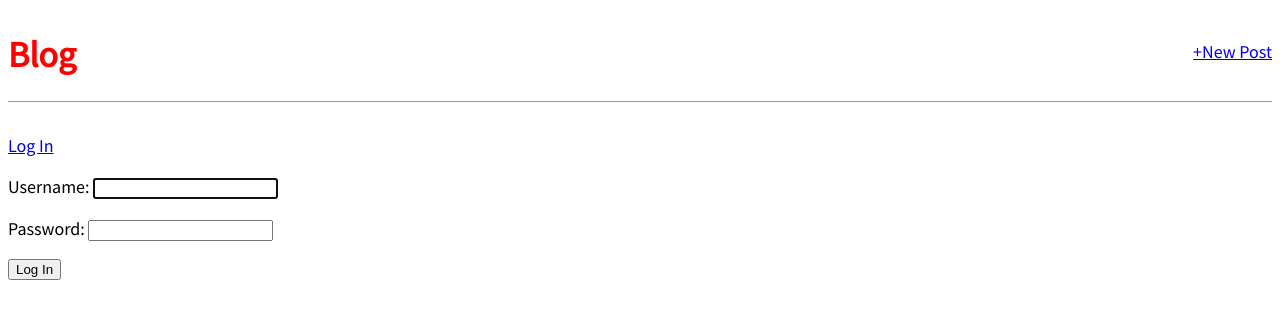
After one commit to thisizkp/django-blog, a Django app: page /accounts/login/ in a window 1280 px wide. The commit adds this page. Shown: the top 319 px of the page. Run offline with Django 3.2, Linux system fonts and the light colour scheme.

Commit message:
add login/logout

```diff
--- a/blog_project/settings.py
+++ b/blog_project/settings.py
@@ -120,3 +120,6 @@ USE_TZ = True
 
 STATIC_URL = '/static/'
 STATICFILES_DIRS = [os.path.join(BASE_DIR, 'static')]
+
+LOGIN_REDIRECT_URL = 'home'
+LOGOUT_REDIRECT_URL = 'home'
--- a/blog_project/urls.py
+++ b/blog_project/urls.py
@@ -18,5 +18,6 @@ from django.urls import path, include
 
 urlpatterns = [
     path('admin/', admin.site.urls),
+    path('accounts/', include('django.contrib.auth.urls')),
     path('', include('blog.urls'))
 ]
--- a/templates/base.html
+++ b/templates/base.html
@@ -17,6 +17,13 @@
             </div>
         </header>
 
+        {% if user.is_authenticated %}
+            <p>Hi {{ user.username }}!</p>
+            <a href={% url 'logout' %}>Log Out</a>
+        {% else %}
+            <a href={% url 'login' %}>Log In</a>
+        {% endif %}
+
         <div>
             {% block content %}
             {% endblock content %}
--- /dev/null
+++ b/templates/registration/login.html
@@ -0,0 +1,9 @@
+{% extends 'base.html' %}
+
+{% block content %}
+<form method="post">
+    {% csrf_token %}
+    {{ form.as_p }}
+    <button type="submit">Log In</button>
+</form>
+{% endblock content %}
```
Also changed, not shown: db.sqlite3.
